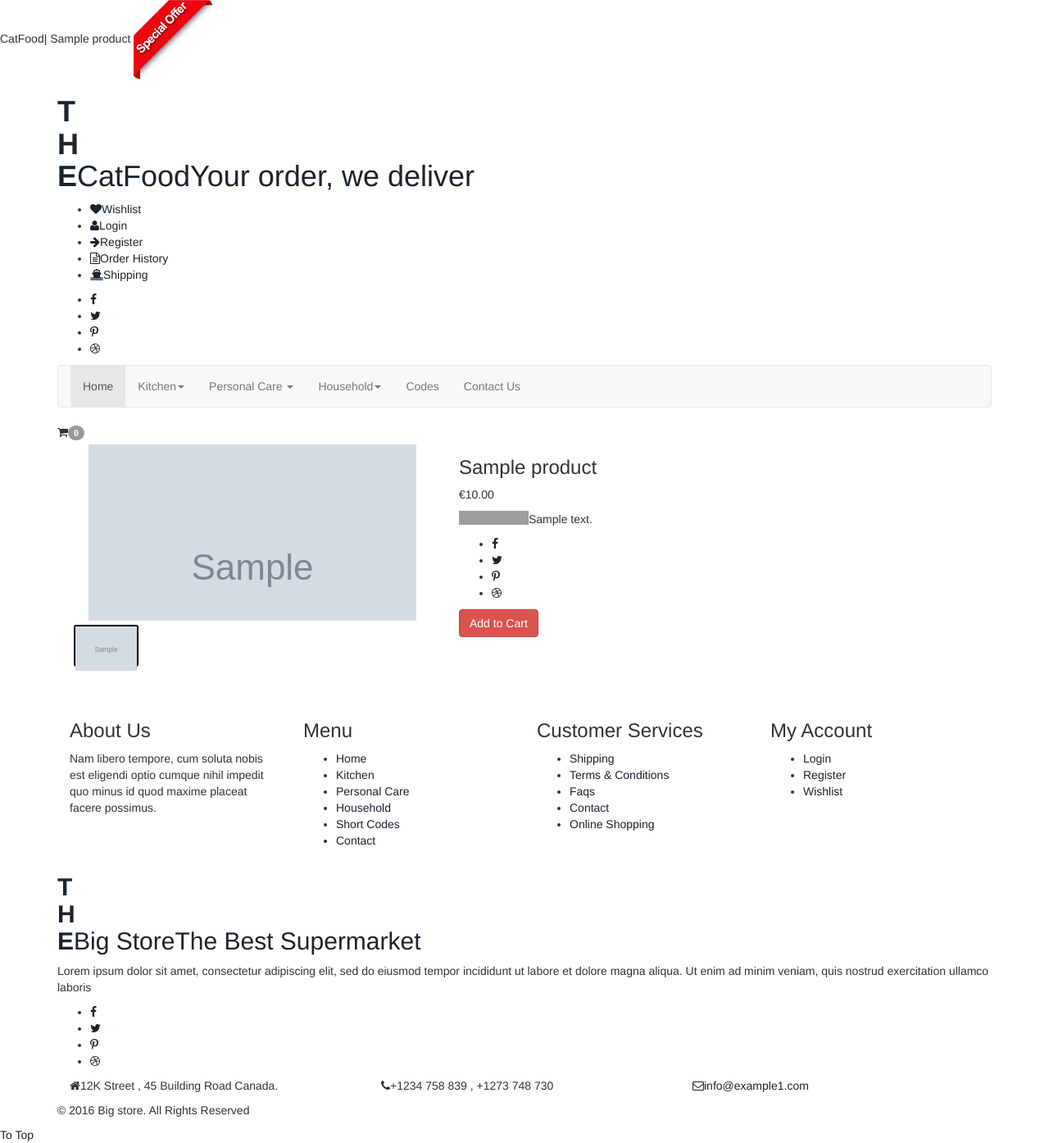
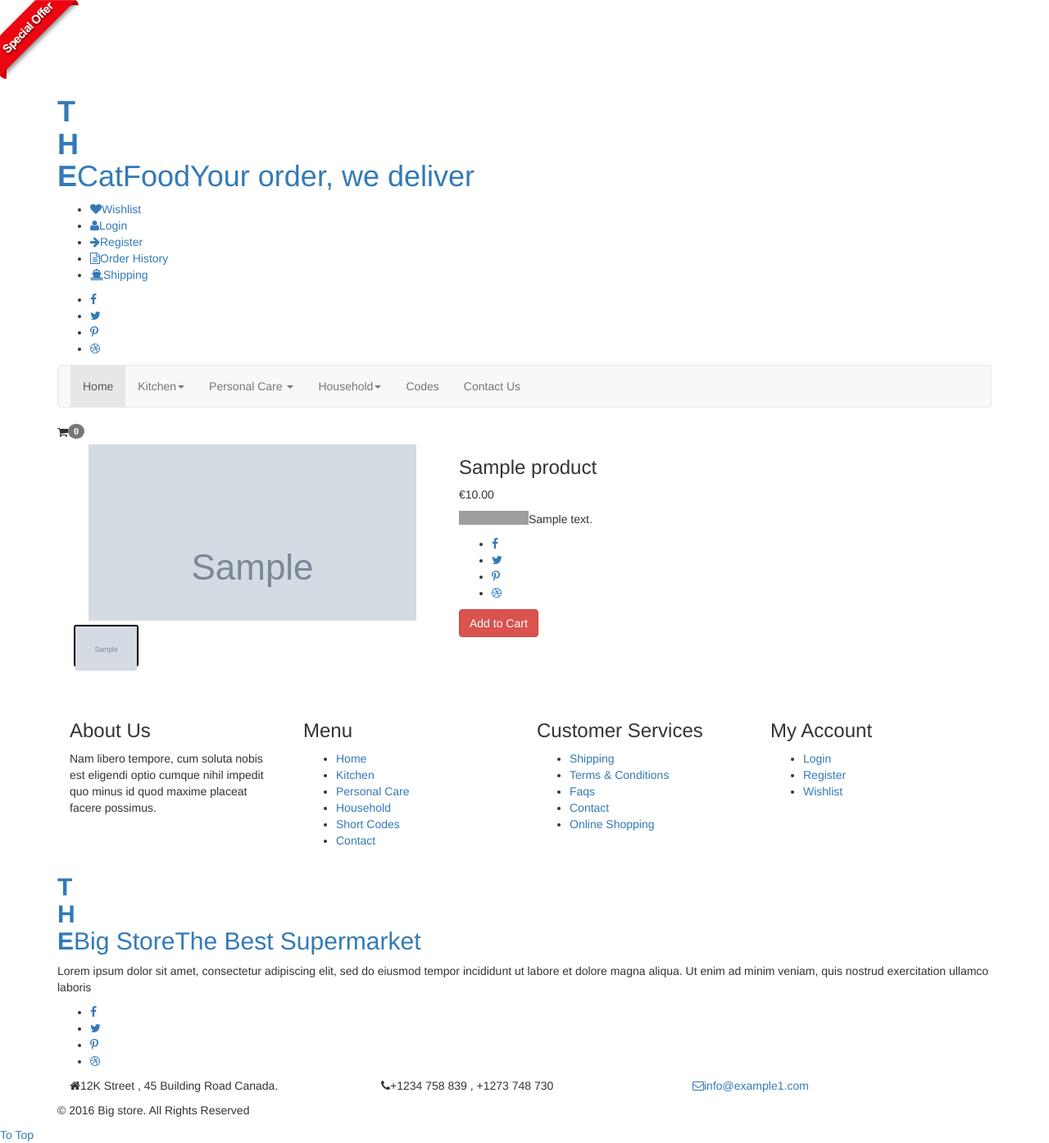
Before and after one commit to iluxonchik/catshef, a Django app: a page that uses catshef/products/templates/products/base.html in a window 1280 px wide. Shown: the whole page at 82% size. Run offline with Django 3.2, Linux system fonts and the light colour scheme; tables that the repository leaves empty hold one stand-in row (values such as "Sample post"); grey boxes marked "Sample" are stand-in pictures; some libraries are stand-ins or nearby versions; grey boxes are pictures that could not be loaded.

Commit message:
feat: replace local static bootstrap and jquery sources with cdn; fix title issue in detail.html

```diff
--- a/catshef/products/templates/products/base.html
+++ b/catshef/products/templates/products/base.html
@@ -3,6 +3,7 @@
 <html>
 <head>
 <title>{% block title %}{% endblock title %}</title>
+
 <!-- for-mobile-apps -->
 <meta name="viewport" content="width=device-width, initial-scale=1">
 <meta http-equiv="Content-Type" content="text/html; charset=utf-8" />
@@ -11,11 +12,15 @@
 <script type="application/x-javascript"> addEventListener("load", function() { setTimeout(hideURLbar, 0); }, false);
 function hideURLbar(){ window.scrollTo(0,1); } </script>
 <!-- //for-mobile-apps -->
-<link href="{% static "css/bootstrap.css" %}" rel='stylesheet' type='text/css' />
+
+<!-- Latest compiled and minified CSS -->
+<link rel="stylesheet" href="https://maxcdn.bootstrapcdn.com/bootstrap/3.3.7/css/bootstrap.min.css" integrity="sha384-BVYiiSIFeK1dGmJRAkycuHAHRg32OmUcww7on3RYdg4Va+PmSTsz/K68vbdEjh4u" crossorigin="anonymous">
+
 <!-- Custom Theme files -->
 <link href="{% static "css/style.css" %}" rel='stylesheet' type='text/css' />
+
 <!-- js -->
-   <script src="{% static "js/jquery-1.11.1.min.js" %}"></script>
+    <script   src="https://code.jquery.com/jquery-1.12.4.min.js"   integrity="sha256-ZosEbRLbNQzLpnKIkEdrPv7lOy9C27hHQ+Xp8a4MxAQ="   crossorigin="anonymous"></script>
 <!-- //js -->
 
 <!-- Owl Carousel Setup -->
@@ -368,7 +373,9 @@ function hideURLbar(){ window.scrollTo(0,1); } </script>
     <a href="#" id="toTop" style="display: block;"> <span id="toTopHover" style="opacity: 1;"> </span></a>
 <!-- //smooth scrolling -->
 <!-- for bootstrap working -->
-        <script src="{% static "js/bootstrap.js" %}"></script>
+    <!-- Latest compiled and minified JavaScript -->
+    <script src="https://maxcdn.bootstrapcdn.com/bootstrap/3.3.7/js/bootstrap.min.js" integrity="sha384-Tc5IQib027qvyjSMfHjOMaLkfuWVxZxUPnCJA7l2mCWNIpG9mGCD8wGNIcPD7Txa" crossorigin="anonymous"></script>
+
 <!-- //for bootstrap working -->
 <script type='text/javascript' src="{% static "js/jquery.mycart.js" %}"></script>
   <script type="text/javascript">
--- a/catshef/products/templates/products/detail.html
+++ b/catshef/products/templates/products/detail.html
@@ -1,9 +1,7 @@
 {% extends "products/base.html" %}
 {% load staticfiles %}
+{% block title %}{{ site_name }}| {{ product }}{% endblock title %}
 {% block head %}
-    {% block title %}
-        {{ site_name }}| {{ product }}
-    {% endblock title %}
 <!-- Owl Carousel Setup -->
 <!-- Important Owl stylesheet -->
 <link rel="stylesheet" href="{% static "owl-carousel/owl.carousel.css" %}">
@@ -152,6 +150,7 @@
                 </div>
                 <p class="in-pa"> {{ product.description }} </p>
 
+
                 <ul class="social-top">
                     <li><a href="#" class="icon facebook"><i class="fa fa-facebook" aria-hidden="true"></i><span></span></a></li>
                     <li><a href="#" class="icon twitter"><i class="fa fa-twitter" aria-hidden="true"></i><span></span></a></li>
--- a/catshef/products/templates/products/index.html
+++ b/catshef/products/templates/products/index.html
@@ -93,15 +93,15 @@
                         {% endif %}
 
                         <div class="price_single">
-                          <span class="reducedfrom ">
-                            {% if product.has_offer %}<del>{{ product.price }}</del>{% endif %}{{ product.current_price }}
+                          <span class="reducedfrom">
+                            {% if product.has_offer %}<del>&euro;{{ product.price }}</del>{% endif %}&euro;{{ product.current_price }}
                           </span>
                          <div class="clearfix"></div>
                         </div>
                         <h4 class="quick">Quick Overview:</h4>
                         <p class="quick_desc">{{ product.description }}</p>
                          <div class="add-to">
-                               <button class="btn btn-danger my-cart-btn my-cart-btn1 " data-id="1" data-name="Moong" data-summary="summary 1" data-price="1.50" data-quantity="1" data-image="images/of.png">Add to Cart</button>
+                               <button class="btn btn-danger my-cart-btn my-cart-btn1 " data-id="1" data-name="Moong" data-summary="summary 1" data-price="{{ product.current_price }}" data-quantity="1" data-image="images/of.png">Add to Cart</button>
                             </div>
                     </div>
                     <div class="clearfix"> </div>
```
